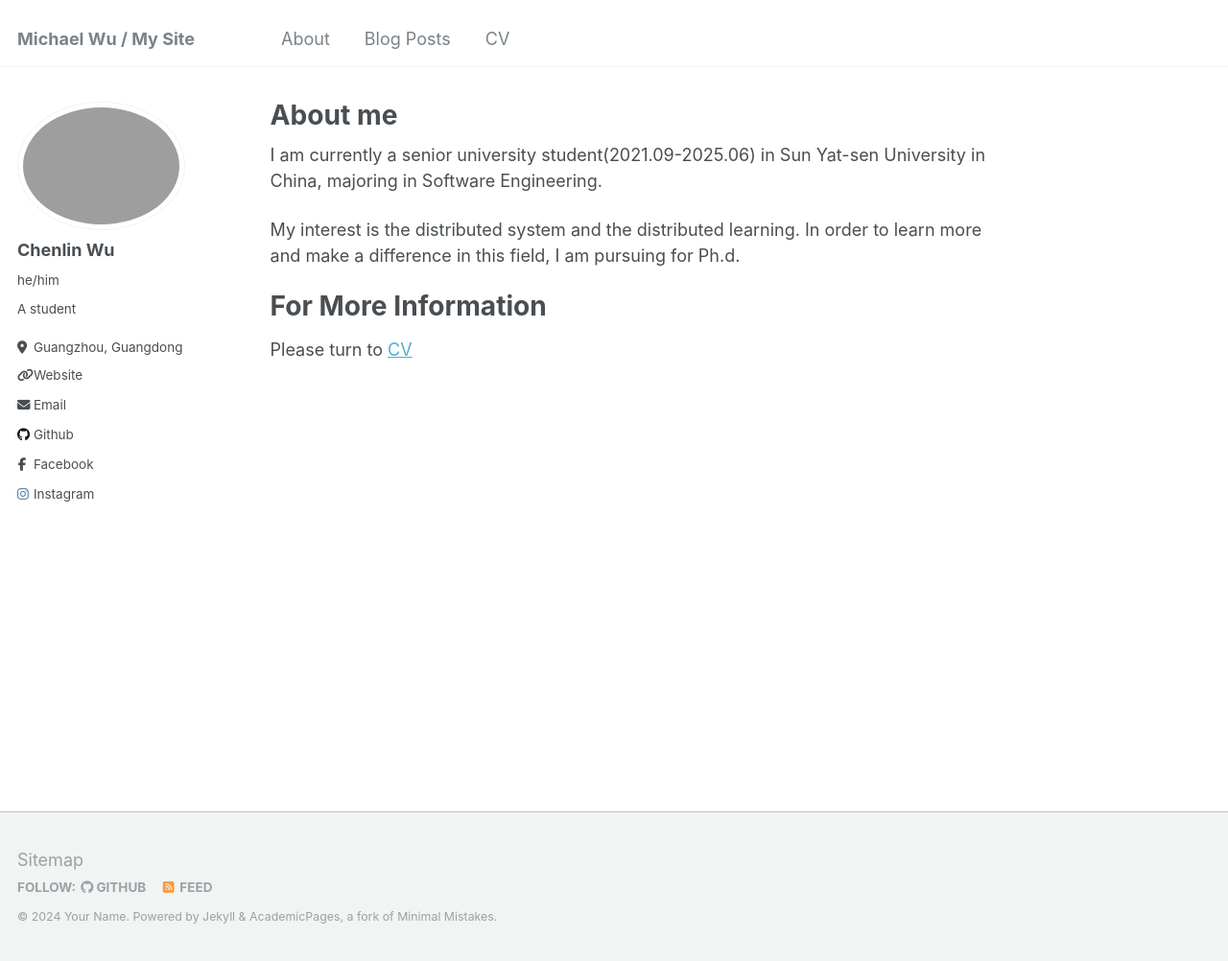
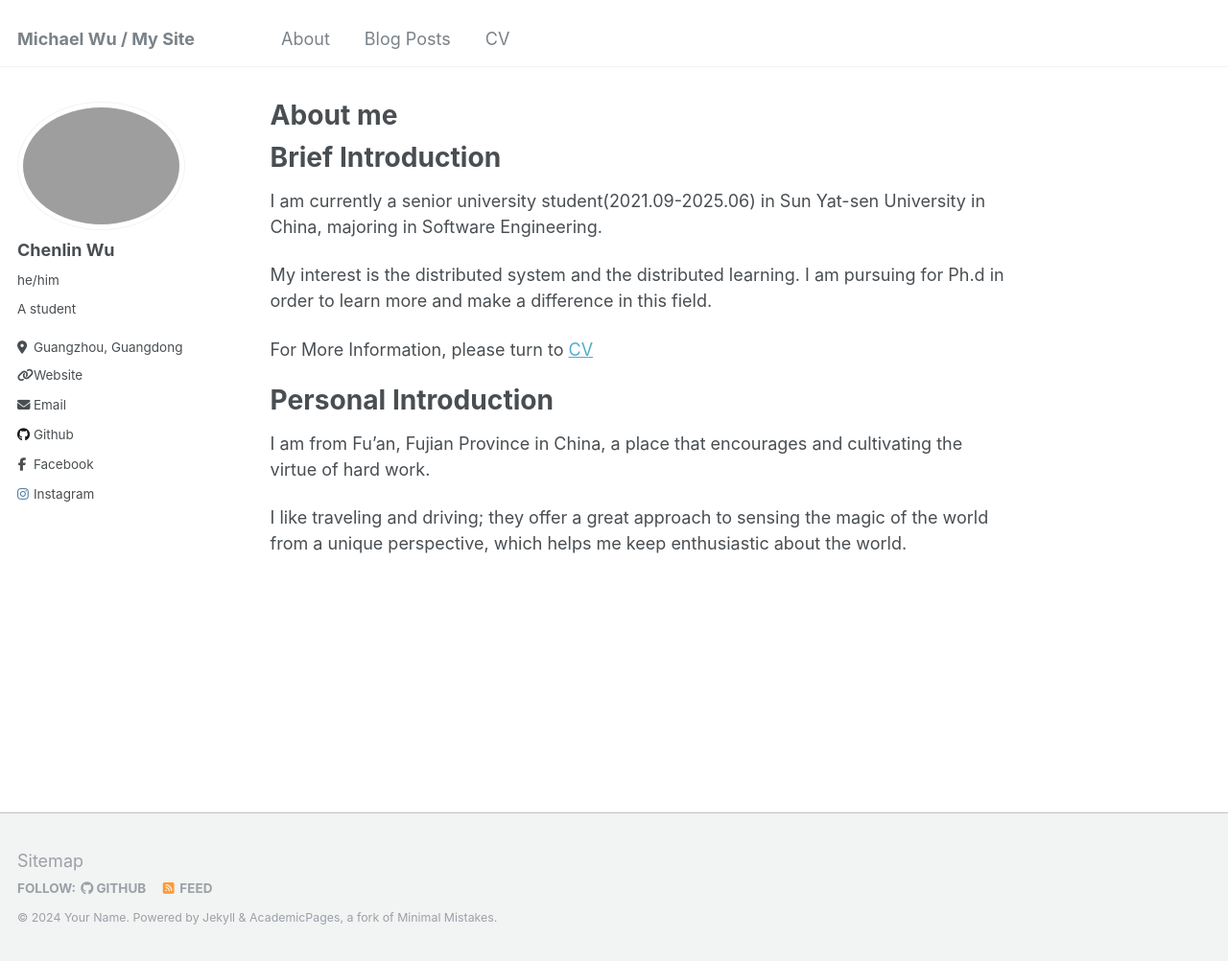
Before and after one commit to Michael112233/Michael112233.github.io, a Jekyll site: the page built from _pages/about.md, in a window 1280 px wide and 1002 px high. Shown: the whole window at 96% size. Built offline with Jekyll 4.4.1, drawn with Linux system fonts in a browser that asks for light colours.

Commit message:
modified:   _pages/about.md

```diff
--- a/_pages/about.md
+++ b/_pages/about.md
@@ -7,11 +7,19 @@ redirect_from:
   - /about.html
 ---
 
+Brief Introduction
+======
+
 I am currently a senior university student(2021.09-2025.06) in Sun Yat-sen University in China, majoring in Software Engineering.
 
-My interest is the distributed system and the distributed learning. In order to learn more and make a difference in this field, I am pursuing for Ph.d.
+My interest is the distributed system and the distributed learning. I am pursuing for Ph.d in order to learn more and make a difference in this field.
 
-For More Information
+For More Information, please turn to [CV](https://michael112233.github.io/cv/)
+
+
+Personal Introduction
 ======
 
-Please turn to [CV](https://michael112233.github.io/cv/)
+I am from Fu'an, Fujian Province in China, a place that encourages and cultivating the virtue of hard work.
+
+I like traveling and driving; they offer a great approach to sensing the magic of the world from a unique perspective, which helps me keep enthusiastic about the world.
```
